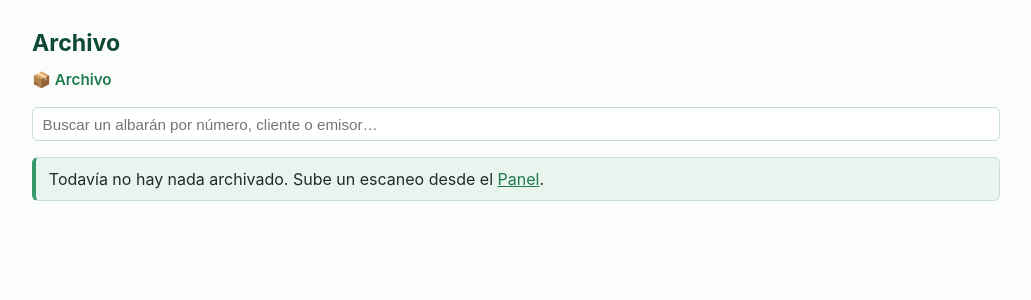
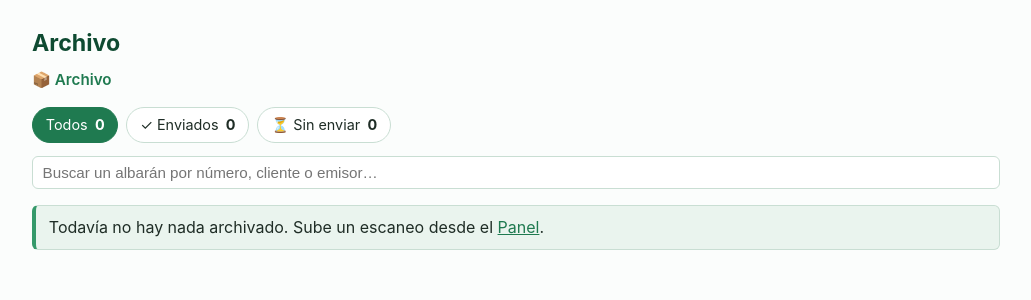
Before and after one commit to inhumario/albaranes, a Flask app: page /albaranes in a window 1280 px wide. Shown: the part 54-354 px from the top of the page, without its empty margins (124-1155 px from the left). Run offline with Flask 3, Linux system fonts and the light colour scheme; data comes from the database, SQL or seed files in the repository; tables that the repository leaves empty hold one stand-in row (values such as "Sample post").

Commit message:
v0.5.1: Archivo con enviado / sin enviar (filtros, marcas por carpeta y fecha de envío)
Co-Authored-By: Claude Opus 5.5 <noreply@anthropic.com>

```diff
--- a/app.py
+++ b/app.py
@@ -30,7 +30,7 @@ from flask import (Flask, flash, redirect, render_template, request,
 
 import procesador
 
-VERSION = '0.5.0'
+VERSION = '0.5.1'
 BASE = Path(__file__).parent
 DATA = Path(os.environ.get('DATA_DIR', BASE))
 ARCHIVO = DATA / 'archivo'
@@ -467,6 +467,10 @@ def nombre_carpeta(nivel: int, slug: str, nombres_cliente: dict) -> str:
     return slug
 
 
+SIN_ENVIAR = ('colocado', 'pendiente_entrega', 'revisar')
+FILTROS = {'todos': None, 'enviados': ('entregado',), 'sin-enviar': SIN_ENVIAR}
+
+
 @app.route('/albaranes')
 @app.route('/albaranes/<path:carpeta>')
 @requiere_acceso
@@ -474,6 +478,9 @@ def albaranes(carpeta=''):
     """Archivo navegable por carpetas, igual que queda en disco:
     cliente / año / mes / número.pdf. Con búsqueda, lista plana de resultados."""
     q = request.args.get('q', '').strip()
+    ver = request.args.get('ver', 'todos')
+    if ver not in FILTROS:
+        ver = 'todos'
     carpeta = carpeta.strip('/')
     with db() as con:
         nombres_cliente = {procesador.normaliza(c['nombre']): c['nombre']
@@ -484,25 +491,33 @@ def albaranes(carpeta=''):
                 'LEFT JOIN clientes c ON c.id=a.cliente_id '
                 'WHERE a.numero LIKE ? OR c.nombre LIKE ? OR a.emisor LIKE ? '
                 'ORDER BY a.id DESC LIMIT 500', [f'%{q}%'] * 3).fetchall()
-            return render_template('albaranes.html', q=q, resultados=filas,
-                                   migas=[], carpetas=[], ficheros=[], carpeta='')
+            return render_template('albaranes.html', q=q, resultados=filas, migas=[],
+                                   carpetas=[], ficheros=[], carpeta='', ver='todos', cuenta={})
         prefijo = 'archivo/' + (carpeta + '/' if carpeta else '')
         filas = con.execute(
             'SELECT a.*, c.nombre AS cliente FROM albaranes a '
             'LEFT JOIN clientes c ON c.id=a.cliente_id WHERE a.ruta LIKE ? '
             'ORDER BY a.ruta', (prefijo + '%',)).fetchall()
     nivel = len(carpeta.split('/')) if carpeta else 0
+    cuenta = {'todos': len(filas),
+              'enviados': sum(a['estado'] == 'entregado' for a in filas),
+              'sin-enviar': sum(a['estado'] in SIN_ENVIAR for a in filas)}
     subcarpetas, ficheros = {}, []
     for a in filas:
         resto = a['ruta'][len(prefijo):]
         if '/' in resto:
             nombre = resto.split('/', 1)[0]
-            c = subcarpetas.setdefault(nombre, {'slug': nombre, 'n': 0, 'sin_enviar': 0, 'ultimo': ''})
+            c = subcarpetas.setdefault(nombre, {'slug': nombre, 'n': 0, 'sin_enviar': 0,
+                                                'enviados': 0, 'ultimo': ''})
             c['n'] += 1
-            c['sin_enviar'] += a['estado'] in ('colocado', 'pendiente_entrega', 'revisar')
+            c['sin_enviar'] += a['estado'] in SIN_ENVIAR
+            c['enviados'] += a['estado'] == 'entregado'
             c['ultimo'] = max(c['ultimo'], a['creado'])
-        else:
+        elif not FILTROS[ver] or a['estado'] in FILTROS[ver]:
             ficheros.append(a)
+    if FILTROS[ver]:  # con filtro, fuera las carpetas que no tienen nada de eso
+        clave = 'enviados' if ver == 'enviados' else 'sin_enviar'
+        subcarpetas = {k: c for k, c in subcarpetas.items() if c[clave]}
     carpetas = sorted(subcarpetas.values(), key=lambda c: c['slug'], reverse=nivel > 0)
     for c in carpetas:
         c['nombre'] = nombre_carpeta(nivel, c['slug'], nombres_cliente)
@@ -511,7 +526,8 @@ def albaranes(carpeta=''):
     migas = [{'nombre': nombre_carpeta(i, parte, nombres_cliente),
               'ruta': '/'.join(partes[:i + 1])} for i, parte in enumerate(partes)]
     return render_template('albaranes.html', q='', resultados=None, migas=migas,
-                           carpetas=carpetas, ficheros=ficheros, carpeta=carpeta)
+                           carpetas=carpetas, ficheros=ficheros, carpeta=carpeta,
+                           ver=ver, cuenta=cuenta)
 
 
 @app.route('/zip/<path:carpeta>')
--- a/templates/albaranes.html
+++ b/templates/albaranes.html
@@ -15,6 +15,15 @@
     <span class="sep">›</span>
     {% if loop.last %}<strong>{{ m['nombre'] }}</strong>
     {% else %}<a href="{{ url_for('albaranes', carpeta=m['ruta']) }}">{{ m['nombre'] }}</a>{% endif %}
+  {% endfor %}
+</div>
+{% endif %}
+
+{% if not q %}
+<div class="filtros">
+  {% for clave, texto in (('todos', 'Todos'), ('enviados', '✓ Enviados'), ('sin-enviar', '⏳ Sin enviar')) %}
+  <a class="filtro {{ 'activo' if ver == clave }} {{ clave }}"
+     href="{{ url_for('albaranes', carpeta=carpeta or None, ver=None if clave == 'todos' else clave) }}">{{ texto }} <span>{{ cuenta.get(clave, 0) }}</span></a>
   {% endfor %}
 </div>
 {% endif %}
@@ -45,11 +54,13 @@
   {% if carpetas %}
   <div class="carpetas">
   {% for c in carpetas %}
-    <a class="carpeta-t {{ 'roja' if c['slug']=='REVISAR' }}" href="{{ url_for('albaranes', carpeta=c['ruta']) }}">
+    <a class="carpeta-t {{ 'roja' if c['slug']=='REVISAR' }}" href="{{ url_for('albaranes', carpeta=c['ruta'], ver=None if ver == 'todos' else ver) }}">
       <span class="icono">{{ '⚠️' if c['slug']=='REVISAR' else '📁' }}</span>
       <span>
         <span class="titulo">{{ c['nombre'] }}</span><br>
-        <span class="mini">{{ c['n'] }} {{ 'albaranes' if c['n'] != 1 else 'albarán' }}{% if c['sin_enviar'] %} · {{ c['sin_enviar'] }} sin enviar{% endif %}</span>
+        <span class="mini">{{ c['n'] }} {{ 'albaranes' if c['n'] != 1 else 'albarán' }}</span><br>
+        {% if c['sin_enviar'] %}<span class="marca-envio no">⏳ {{ c['sin_enviar'] }} sin enviar</span>{% endif %}
+        {% if c['enviados'] %}<span class="marca-envio si">✓ {{ 'todo enviado' if c['enviados'] == c['n'] else c['enviados'] ~ (' enviados' if c['enviados'] > 1 else ' enviado') }}</span>{% endif %}
       </span>
     </a>
   {% endfor %}
@@ -63,8 +74,18 @@
       <a href="{{ url_for('albaran_pdf', aid=a['id']) }}" target="_blank"><img src="{{ url_for('albaran_miniatura', aid=a['id']) }}" alt="" loading="lazy"></a>
       <div class="pie">
         <div class="nombre">{{ a['ruta'].rsplit('/', 1)[1] }}</div>
-        <div class="mini">{{ a['paginas'] }} hoja{{ 's' if a['paginas'] > 1 }} · {{ a['creado'][8:10] }}/{{ a['creado'][5:7] }}</div>
-        <span class="pill {{ a['estado'] }}">{{ a['estado'].replace('_',' ') }}</span>
+        <div class="mini">{{ a['paginas'] }} hoja{{ 's' if a['paginas'] > 1 }} · escaneado {{ a['creado'][8:10] }}/{{ a['creado'][5:7] }}</div>
+        {% if a['estado'] == 'entregado' %}
+          <div class="envio si">✓ Enviado{% if a['entregado_el'] %} el {{ a['entregado_el'][8:10] }}/{{ a['entregado_el'][5:7] }} a las {{ a['entregado_el'][11:16] }}{% endif %}</div>
+        {% elif a['estado'] == 'colocado' %}
+          <div class="envio no">⏳ Sin enviar · <a href="{{ url_for('revision') }}">en Revisión</a></div>
+        {% elif a['estado'] == 'pendiente_entrega' %}
+          <div class="envio no">⏳ Sin enviar{% if a['entrega_nota'] %}<span class="mini"> · {{ a['entrega_nota'] }}</span>{% endif %}</div>
+        {% elif a['estado'] == 'revisar' %}
+          <div class="envio no">⚠️ Para revisar · <a href="{{ url_for('revision') }}">colocar</a></div>
+        {% else %}
+          <div class="envio archivo">Solo archivo (este cliente no recibe envío)</div>
+        {% endif %}
       </div>
     </div>
   {% endfor %}
@@ -72,7 +93,7 @@
   {% endif %}
 
   {% if not carpetas and not ficheros %}
-  <div class="aviso">{% if carpeta %}Esta carpeta está vacía.{% else %}Todavía no hay nada archivado. Sube un escaneo desde el <a href="{{ url_for('index') }}">Panel</a>.{% endif %}</div>
+  <div class="aviso">{% if ver != 'todos' %}No hay albaranes {{ 'enviados' if ver == 'enviados' else 'sin enviar' }} aquí.{% elif carpeta %}Esta carpeta está vacía.{% else %}Todavía no hay nada archivado. Sube un escaneo desde el <a href="{{ url_for('index') }}">Panel</a>.{% endif %}</div>
   {% endif %}
 {% endif %}
 {% endblock %}
--- a/templates/base.html
+++ b/templates/base.html
@@ -84,6 +84,19 @@ a{color:var(--sub)}
 .carpeta-t .icono{font-size:1.8rem;line-height:1}
 .carpeta-t .titulo{font-weight:700;color:var(--titulo)}
 .carpeta-t.roja .titulo{color:var(--rojo)}
+.filtros{display:flex;gap:.5rem;flex-wrap:wrap;margin:0 0 .8rem}
+.filtro{padding:.35rem .8rem;border:1px solid var(--borde);border-radius:99px;background:#fff;
+        text-decoration:none;color:var(--texto);font-size:.9rem}
+.filtro span{font-weight:700;margin-left:.2rem}
+.filtro.activo{background:var(--sub);border-color:var(--sub);color:#fff}
+.marca-envio{display:inline-block;font-size:.78rem;padding:.05rem .5rem;border-radius:99px;margin:.25rem .25rem 0 0}
+.marca-envio.si{background:var(--cab);color:var(--titulo)}
+.marca-envio.no{background:var(--aviso-f);color:var(--aviso)}
+.envio{font-size:.82rem;font-weight:600;margin-top:.3rem;padding:.25rem .45rem;border-radius:5px}
+.envio.si{background:var(--cab);color:var(--titulo)}
+.envio.no{background:var(--aviso-f);color:var(--aviso)}
+.envio.no .mini{font-weight:400}
+.envio.archivo{background:var(--zebra);color:#5a6d63;font-weight:400}
 .cab-archivo{display:flex;gap:.8rem;align-items:center;flex-wrap:wrap;margin-bottom:.4rem}
 .cab-archivo h1{margin:.4rem 0}
 .cab-archivo .boton{margin-left:auto}
```
